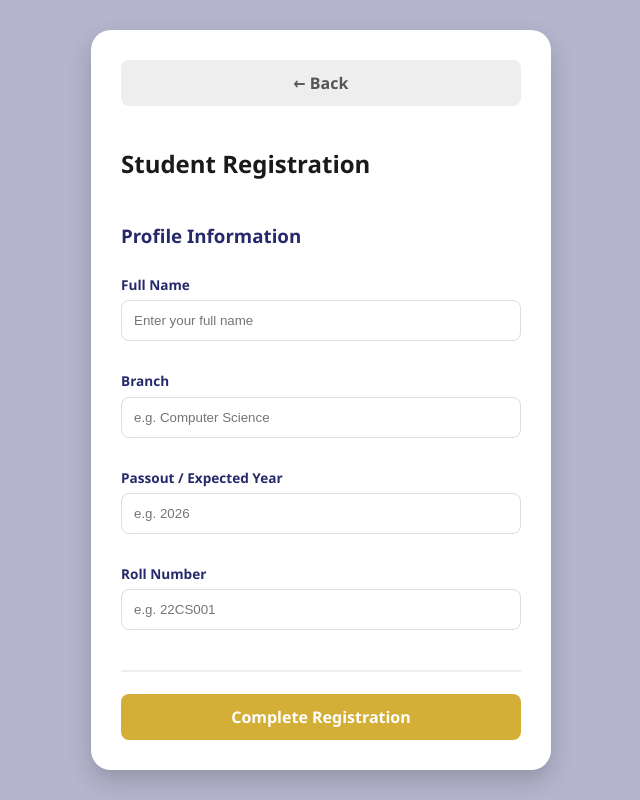
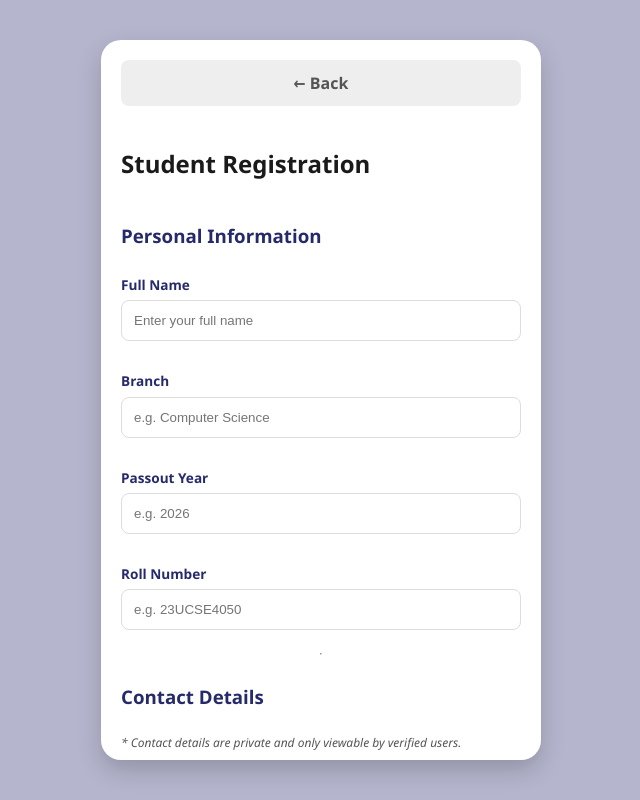
Before and after one commit to Vipash/Alumni-Connect, a React (Vite) app: page / in a window 1280 px wide. Both pictures are taken after a click on the button "Register as Student". Shown: the whole page, without its empty margins (319-959 px from the left). Built offline with nearby package versions, Linux system fonts and the light colour scheme; no server answers.

Commit message:
me smort

```diff
--- a/src/App.css
+++ b/src/App.css
@@ -81,6 +81,11 @@ body {
   -webkit-overflow-scrolling: touch;
 }
 
+.registration-form {
+  display: flex;
+  flex-direction: column;
+}
+
 /* Make sure the form inside takes full width */
 .modal-box form {
   display: flex;
@@ -90,10 +95,21 @@ body {
 
 /* Ensure the button is always at the bottom of the form */
 .submit-btn {
-  margin-top: 20px;
-  position: sticky; /* Keeps it visible as you scroll */
-  bottom: 0;
-  background-color: var(--mbm-gold);
+  margin-top: 30px;
+  width: 100%;
+  padding: 15px;
+  background-color: #004a99;
+  color: white;
+  border: none;
+  border-radius: 5px;
+  cursor: pointer;
+}
+
+.privacy-note {
+  font-size: 0.75rem;
+  color: #555;
+  font-style: italic;
+  margin-bottom: 15px;
 }
 
 .admin-container {
@@ -198,8 +214,9 @@ button {
   padding: 20px;
 }
 .modal-box {
-  max-height: 85vh; /* Don't be taller than 85% of the screen */
-  overflow-y: auto; /* Enable scroll if the form is too long */
+  max-height: 85vh;
+  overflow-y: auto;
+  padding: 20px;
 }
 
 /* Make the table container scrollable horizontally if the screen is tiny */
--- a/src/App.jsx
+++ b/src/App.jsx
@@ -100,25 +100,25 @@ function App() { // <--- Added the missing opening brace here
             )}
 
            {(view === 'reg-alumni' || view === 'reg-student') && (
-  <form onSubmit={handleSubmit}>
+  <form onSubmit={handleSubmit} className="registration-form">
     <button type="button" className="back-btn" onClick={() => setView('home')}>← Back</button>
     <h2>{view === 'reg-alumni' ? 'Alumni' : 'Student'} Registration</h2>
 
-    {/* --- SECTION 1: PROFILE DETAILS --- */}
-    <h3>Profile Information</h3>
+    {/* --- SECTION 1: PERSONAL INFORMATION --- */}
+    <h3>Personal Information</h3>
     <label>Full Name</label>
     <input placeholder="Enter your full name" value={formData.name} required onChange={e => setFormData({...formData, name: e.target.value})} />
 
     <label>Branch</label>
     <input placeholder="e.g. Computer Science" value={formData.branch} required onChange={e => setFormData({...formData, branch: e.target.value})} />
 
-    <label>Passout / Expected Year</label>
+    <label>Passout Year</label>
     <input placeholder="e.g. 2026" type="number" value={formData.passoutYear} required onChange={e => setFormData({...formData, passoutYear: e.target.value})} />
 
     {view === 'reg-student' && (
       <>
         <label>Roll Number</label>
-        <input placeholder="e.g. 22CS001" value={formData.rollNumber} required onChange={e => setFormData({...formData, rollNumber: e.target.value})} />
+        <input placeholder="e.g. 23UCSE4050" value={formData.rollNumber} required onChange={e => setFormData({...formData, rollNumber: e.target.value})} />
       </>
     )}
 
@@ -133,26 +133,33 @@ function App() { // <--- Added the missing opening brace here
       </>
     )}
 
-    <hr style={{ margin: '25px 0', border: '0', borderTop: '2px solid #eee' }} />
+    <hr />
 
-    {/* --- SECTION 2: CONTACT & PRIVACY --- */}
+    {/* --- SECTION 2: CONTACT DETAILS --- */}
     <h3>Contact Details</h3>
-    <p style={{ fontSize: '0.75rem', color: '#555', marginBottom: '15px', fontStyle: 'italic' }}>
-      * Contact details are private and only viewable by verified users.
-    </p>
+    <p className="privacy-note">* Contact details are private and only viewable by verified users.</p>
 
     <label>Email Address</label>
     <input placeholder="example@mbm.edu" value={formData.email} type="email" required onChange={e => setFormData({...formData, email: e.target.value})} />
 
     <label>Mobile Number</label>
-    <input placeholder="10-digit mobile number" type="tel" pattern="[0-9]{10}" required value={formData.mobile} onChange={e => setFormData({...formData, mobile: e.target.value})} />
+    <input placeholder="e.g. 8824299517" type="tel" pattern="[0-9]{10}" required value={formData.mobile} onChange={e => setFormData({...formData, mobile: e.target.value})} />
+
+    <hr />
+
+    {/* --- SECTION 3: ACCOUNT INFORMATION --- */}
+    <h3>Account Information</h3>
+    <label>Display Name / Nickname</label>
+    <input placeholder="e.g. Maverick" value={formData.displayName} required onChange={e => setFormData({...formData, displayName: e.target.value})} />
 
     <label>Password</label>
-    <input placeholder="Create a secure password" value={formData.password} type="password" required onChange={e => setFormData({...formData, password: e.target.value})} />
+    <input placeholder="Create a secure password" type="password" required value={formData.password} onChange={e => setFormData({...formData, password: e.target.value})} />
 
+    {/* The button is now at the very bottom, inside the flow of the form */}
     <button type="submit" className="submit-btn">Complete Registration</button>
   </form>
 )}
+
 {/* Admin Dashboard (Separate Modal) */}
       {view === 'admin-dash' && (
         <div className="modal-overlay">
```
